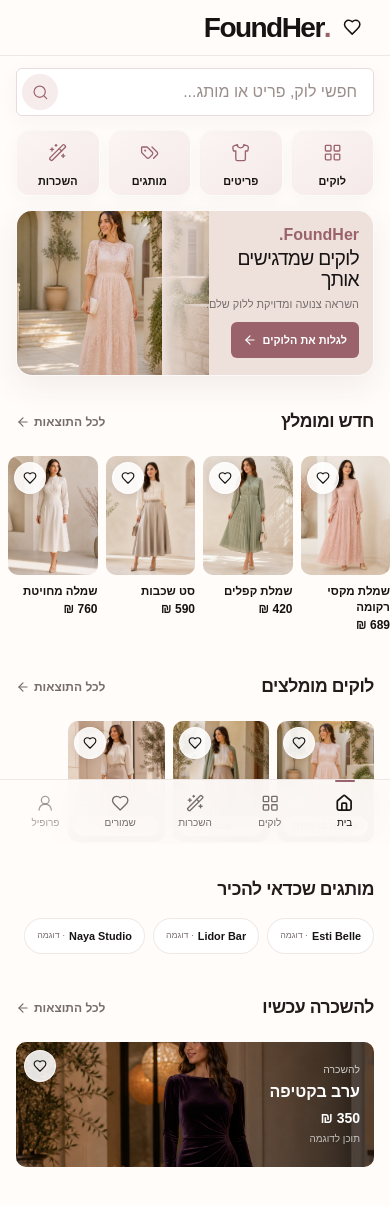
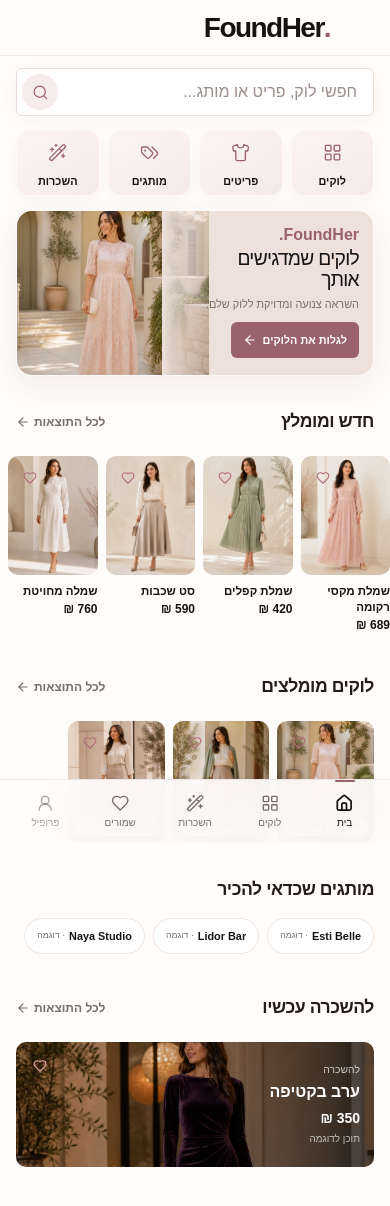
Before and after one commit to hodaya162/FoundHer, a Next.js app: page / in a window 390 px wide. Shown: the top 1206 px of the page. Built offline with nearby package versions, Linux system fonts and the light colour scheme; no server answers.

Commit message:
simplify Home favorite affordances

```diff
--- a/components/layout/site-header.tsx
+++ b/components/layout/site-header.tsx
@@ -1,6 +1,6 @@
 "use client";
 
-import { Heart, Search } from "lucide-react";
+import { Search } from "lucide-react";
 import Link from "next/link";
 import { usePathname } from "next/navigation";
 
@@ -14,11 +14,7 @@ export function SiteHeader() {
   return (
     <header className="sticky top-0 z-[var(--z-sticky)] h-14 border-b border-border/70 bg-background/94 backdrop-blur-xl md:h-[var(--desktop-header-height)]">
       <PageContainer className={isHome ? "grid h-full grid-cols-[2.75rem_1fr_2.75rem] items-center md:flex md:justify-between" : "flex h-full items-center justify-between gap-5"}>
-        {isHome ? (
-          <Link href="/favorites" aria-label="מעבר לשמורים" className="inline-grid size-11 place-items-center rounded-full text-foreground hover:bg-surface-muted md:hidden">
-            <Heart aria-hidden="true" className="size-[1.15rem]" />
-          </Link>
-        ) : null}
+        {isHome ? <span aria-hidden="true" className="block size-11 md:hidden" /> : null}
         <SiteLogo href="/" className={isHome ? "justify-self-center text-[1.75rem]" : undefined} />
         <div className="hidden md:block">
           <DesktopNavigation />
--- a/features/home/components/home-content-rails.tsx
+++ b/features/home/components/home-content-rails.tsx
@@ -26,7 +26,7 @@ export function ProductsRail({ products }: { products: readonly PurchaseProductC
                   <Image src={product.image.url} alt={product.image.alt} fill loading={index < 2 ? "eager" : "lazy"} sizes="(max-width: 639px) 25vw, 160px" className="object-cover transition-transform duration-500 group-hover:scale-[1.02]" />
                 </div>
               </Link>
-              <ProductFavoriteButton productId={product.id} productName={product.name} className="absolute end-1.5 top-1.5 size-8 min-h-8 min-w-8 border border-white/75 bg-white/88 p-0 shadow-[0_2px_8px_rgba(48,30,34,0.10)] [&_svg]:size-3.5" />
+              <ProductFavoriteButton productId={product.id} productName={product.name} className="absolute end-1 top-1 size-9 min-h-9 min-w-9 border-0 bg-transparent p-0 text-[#b16f7b] shadow-none hover:bg-transparent hover:text-[#925765] [&_svg]:size-3.5" />
             </div>
             <div className="pt-2">
               <h3 className="line-clamp-2 text-[0.72rem] font-semibold leading-4"><Link href={`/products/${product.slug}`}>{product.name}</Link></h3>
@@ -52,7 +52,7 @@ export function LooksRail({ looks }: { looks: readonly Look[] }) {
                 <span aria-hidden="true" className="absolute inset-0 bg-gradient-to-t from-black/55 via-transparent to-transparent" />
                 <h3 className="absolute inset-x-1.5 bottom-1.5 line-clamp-1 rounded-full bg-white/88 px-1.5 py-1 text-center text-[0.62rem] font-semibold leading-3 text-foreground backdrop-blur-sm">{occasionLabels[look.occasions[0]]}</h3>
               </Link>
-              <LookSaveButton lookId={look.id} lookTitle={look.title} className="absolute end-1.5 top-1.5 size-8 min-h-8 min-w-8 border border-white/75 bg-white/88 p-0 shadow-[0_2px_8px_rgba(48,30,34,0.10)] [&_svg]:size-3.5" />
+              <LookSaveButton lookId={look.id} lookTitle={look.title} className="absolute end-1 top-1 size-9 min-h-9 min-w-9 border-0 bg-transparent p-0 text-[#b16f7b] shadow-none hover:bg-transparent hover:text-[#925765] [&_svg]:size-3.5" />
             </div>
           </article>
         ))}
@@ -79,7 +79,7 @@ export function RentalsRail({ products }: { products: readonly RentalCardModel[]
             {product.rentalBusiness?.isDemo ? <span className="mt-1 text-[0.62rem] text-white/70">תוכן לדוגמה</span> : null}
           </span>
         </Link>
-        <ProductFavoriteButton productId={product.id} productName={product.name} className="absolute end-2 top-2 size-8 min-h-8 min-w-8 border border-white/75 bg-white/88 p-0 shadow-[0_2px_8px_rgba(48,30,34,0.10)] [&_svg]:size-3.5" />
+        <ProductFavoriteButton productId={product.id} productName={product.name} className="absolute end-1.5 top-1.5 size-9 min-h-9 min-w-9 border-0 bg-transparent p-0 text-[#d6a0aa] shadow-none hover:bg-transparent hover:text-white [&_svg]:size-3.5" />
       </article>
     </HomeSection>
   );
```
Also changed, not shown: 1 other file (tests, documents, lock files or other folders).
